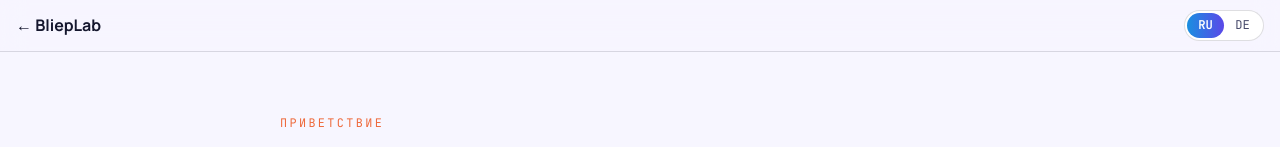
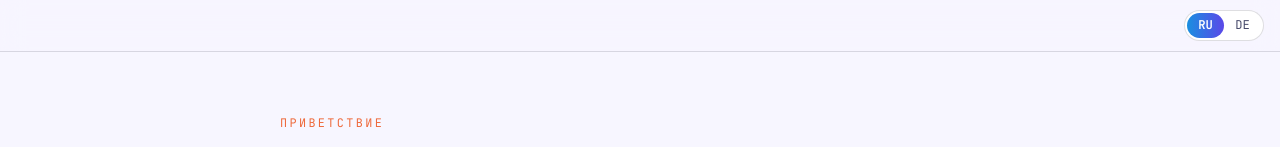
Before and after one commit to BliepLab/blieplab.github.io, a plain HTML site: page kurs/index.html in a window 1280 px wide. Shown: the top 147 px of the page. Drawn offline with Linux system fonts and the light colour scheme; a web font is replaced by a local one.

Commit message:
Course: remove back-to-BliepLab link from header
Co-Authored-By: Claude Sonnet 5.5 <noreply@anthropic.com>
Claude-Session: https://claude.ai/code/session_01GZuKwZCxiJSy9p83uQBuxq

```diff
--- a/kurs/index.html
+++ b/kurs/index.html
@@ -97,7 +97,7 @@ body.pr-rep .rep,body.pr-rep .rep *{visibility:visible}body.pr-rep .rep{display:
 .cert h2{font-size:2rem}
 .hidden{display:none!important}
 </style></head><body>
-<header class="top"><div class="in"><a href="../demo/" id="back">&larr; BliepLab</a><span id="crumb" style="font-family:var(--mono);font-size:.8rem;color:var(--muted)"></span>
+<header class="top"><div class="in"><span id="crumb" style="font-family:var(--mono);font-size:.8rem;color:var(--muted)"></span>
 <div class="langsw" role="group" aria-label="Язык / Sprache"><button type="button" data-set="ru" aria-pressed="true">RU</button><button type="button" data-set="de" aria-pressed="false">DE</button></div></div></header>
 <main id="app"></main>
 <div class="cert" id="cert"></div>
```
